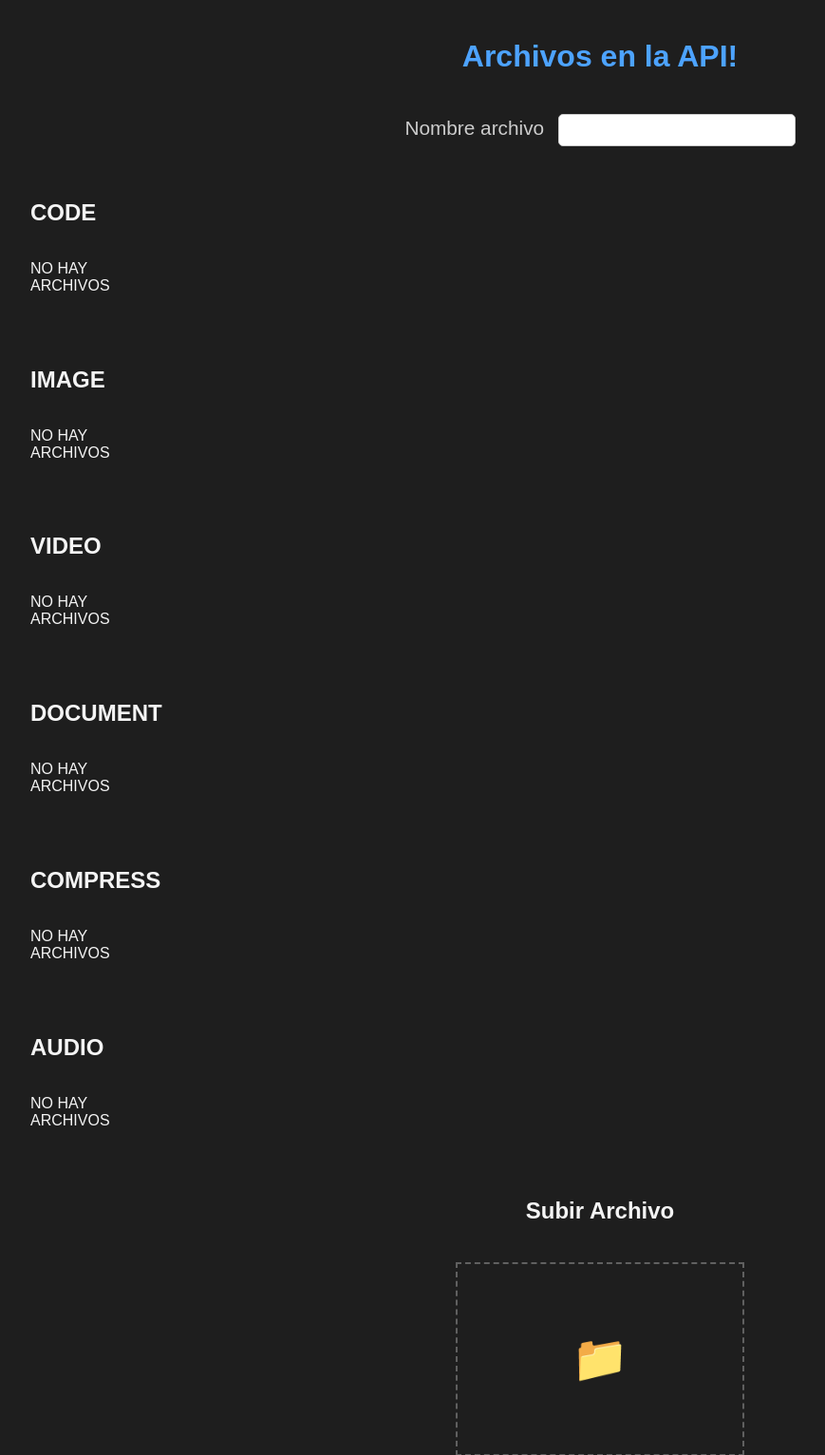
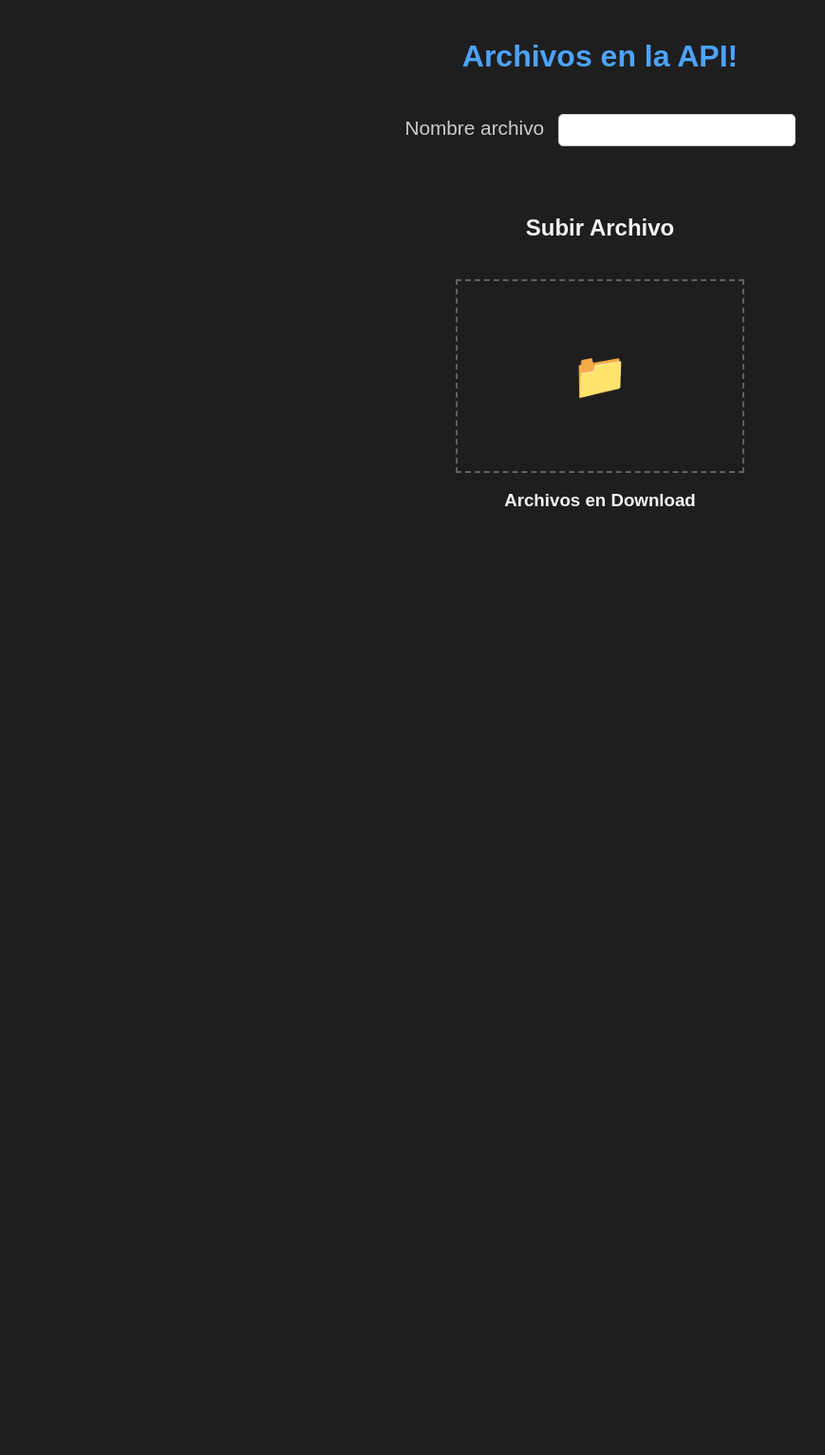
Before and after one commit to Nic0-GitHub/file_pass, a Flask app: page / in a window 1280 px wide. Shown: the top 1532 px of the page at 95% size, without its empty margins (8-877 px from the left). After the commit the page ends 533 px from the top, so only its background shows below. Run offline with Flask 3, Linux system fonts and the light colour scheme; a user stored in the database is signed in.

Commit message:
MOD(Solo se muestran los FileTypes que tienen archivos asociados)

```diff
--- a/static/templates/index.html
+++ b/static/templates/index.html
@@ -16,21 +16,19 @@
 
     <ul class="file-flex" id="file-list">
         {% for file_type, items in grouped_provided_items.items() %}
-            <li class="file-type-section">
-                <h2>{{ file_type.name }}</h2>
-                <div class="file-buttons-container">
-                    {% if items %}
+            {% if items %}
+                <li class="file-type-section">
+                    <h2>{{ file_type.name }}</h2>
+                    <div class="file-buttons-container">
                         {% for providedItem in items %}
                         <a class="file-button" href="./download/{{ providedItem.path }}">
                             <img class="file-icon" src="{{ url_for('static', filename='icons/' + providedItem.icon) }}" alt="{{ providedItem.name }}">
                             {{ providedItem.name }}
                         </a>
                         {% endfor %}
-                    {% else %}
-                        <p>NO HAY ARCHIVOS</p>
-                    {% endif %}
-                </div>
-            </li>
+                    </div>
+                </li>
+            {% endif %}
         {% endfor %}
     </ul>
 
```
